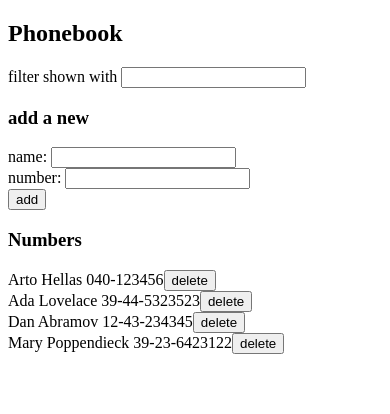
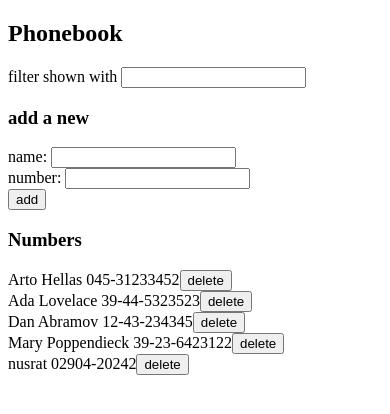
Before and after one commit to SharminNusrat/Full-Stack-Open, a React (Vite) app in the folder part2/phone book/: page / in a window 390 px wide. Shown: the top 414 px of the page. Built offline with nearby package versions, Linux system fonts and the light colour scheme; data requests are answered from the project's data file.

Commit message:
Task 2.15 phonebook step10

```diff
--- a/part2/phone book/db.json
+++ b/part2/phone book/db.json
@@ -2,7 +2,7 @@
   "persons": [
     {
       "name": "Arto Hellas",
-      "number": "040-123456",
+      "number": "045-31233452",
       "id": "1"
     },
     {
@@ -19,6 +19,11 @@
       "name": "Mary Poppendieck",
       "number": "39-23-6423122",
       "id": "4"
+    },
+    {
+      "id": "89b6",
+      "name": "nusrat",
+      "number": "02904-20242"
     }
   ]
 }
--- a/part2/phone book/src/App.jsx
+++ b/part2/phone book/src/App.jsx
@@ -25,11 +25,30 @@ const App = () => {
 
   const addNewPerson = (event) => {
     event.preventDefault()
-    if (persons.some(person => person.name === newName)) {
-      alert(`${newName} is already added to phonebook`)
+
+    const existingPerson = persons.find(p => p.name === newName)
+    if (existingPerson) {
+      if (window.confirm(`${existingPerson.name} is already added to phonebook, replace the old number with a new one?`)) {
+        const updatedPerson = {
+          ...existingPerson,
+          number: newNumber
+        }
+
+        personService
+          .update(updatedPerson.id, updatedPerson)
+          .then(returnedPerson => {
+            const updatedPersons = persons.map(person => person.id !== returnedPerson.id ? person : returnedPerson)
+            setPersons(updatedPersons)
+            setFilteredPersons(updatedPersons.filter(person =>
+              person.name.toLowerCase().includes(newSearchValue.toLowerCase())
+            ))
             setNewName('')
+            setNewNumber('')
+          })
           return
       }
+    }
+
     const newPerson = {
       name: newName,
       number: newNumber
@@ -49,7 +68,7 @@ const App = () => {
 
   const deletePerson = (id) => {
     const person = persons.find(p => p.id === id)
-    if(window.confirm(`Delete ${person.name} ?`)) {
+    if (window.confirm(`Delete ${person.name} ?`)) {
       personService
         .deleteObject(id)
         .then(returnedPerson => {
@@ -91,7 +110,7 @@ const App = () => {
         addNewPerson={addNewPerson}
       />
       <h3>Numbers</h3>
-      <Persons filteredPersons={filteredPersons} deletePerson={deletePerson}/>
+      <Persons filteredPersons={filteredPersons} deletePerson={deletePerson} />
     </div>
   )
 }
```
Lines whose indentation alone changed are shown as unchanged.
